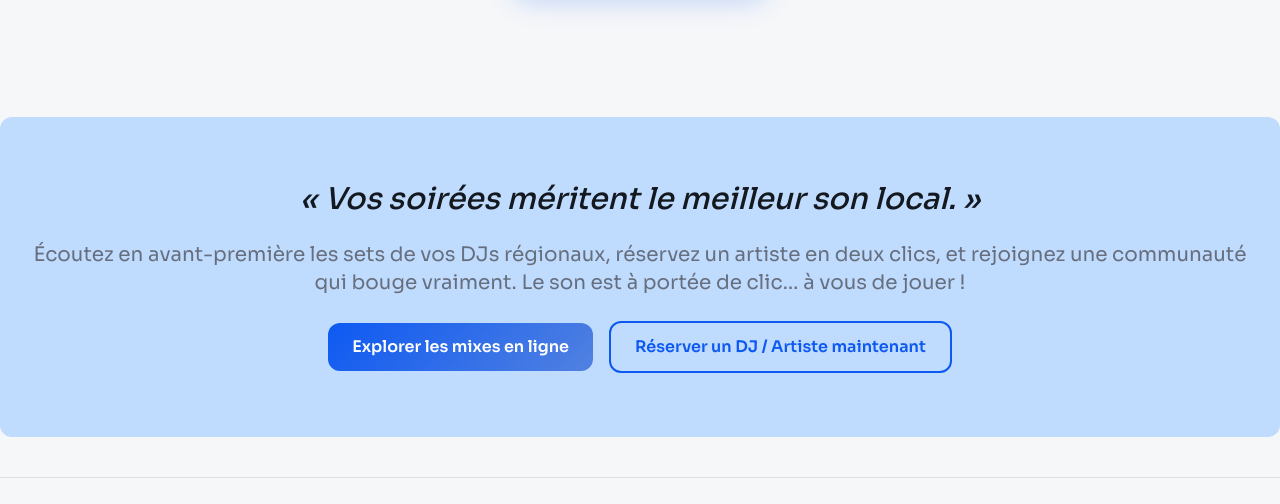
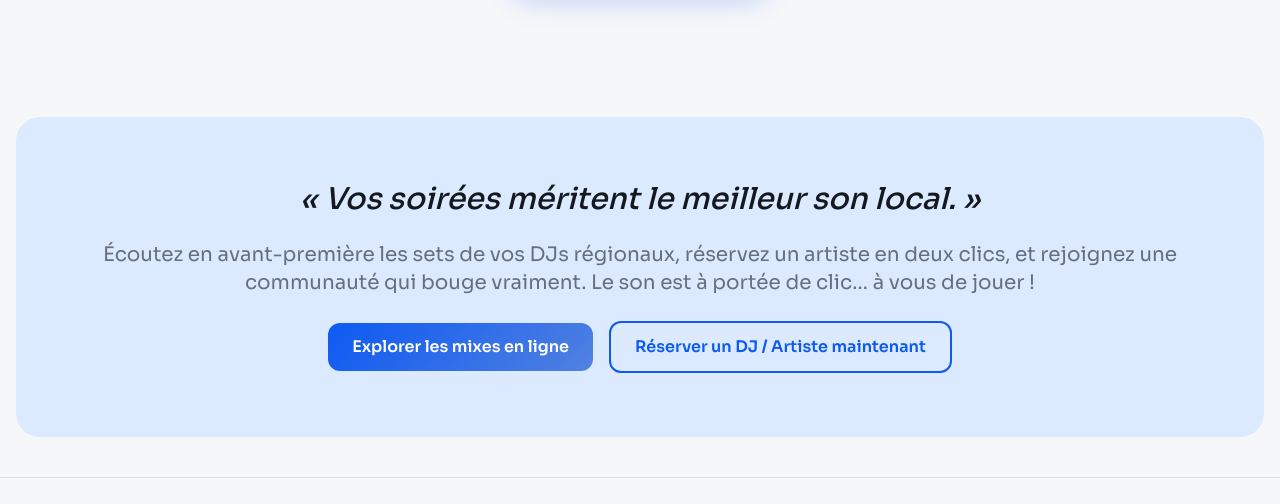
Before and after one commit to Hope211001/template_slay_radio, a plain HTML site: page index.html in a window 1280 px wide. Shown: the part 4431-4935 px from the top of the page. Drawn offline with nearby package versions, Linux system fonts and the light colour scheme; some packages are replaced by stand-ins of ours; a script that the page names is missing.

Commit message:
liste music

```diff
--- a/index.html
+++ b/index.html
@@ -1081,12 +1081,15 @@
 
                 <!-- ========== CITATION + TEXTE + CTA ========== -->
                 <section class="py-10 bg-background">
-                    <div class="container mx-auto px-4 bg-blue-200 rounded-xl text-center space-y-6 p-16">
-                        <blockquote class="text-2xl md:text-3xl font-medium text-foreground italic">
+                    <div class="container mx-auto px-4">
+                        <div class=" mx-auto text-center bg-blue-100 p-16 rounded-3xl">
+
+                            <blockquote class="text-2xl md:text-3xl font-medium text-foreground italic mb-6">
                                 « Vos soirées méritent le meilleur son local. »
                             </blockquote>
-                        <p class="text-lg md:text-xl text-muted-foreground leading-relaxed">
-                            Écoutez en avant-première les sets de vos DJs régionaux, réservez un artiste en deux clics,
+                            <p class="text-lg md:text-xl text-muted-foreground leading-relaxed mb-6">
+                                Écoutez en avant-première les sets de vos DJs régionaux, réservez un artiste en deux
+                                clics,
                                 et rejoignez
                                 une communauté qui bouge vraiment. Le son est à portée de clic… à vous de jouer !
                             </p>
@@ -1098,13 +1101,16 @@
                                     Explorer les mixes en ligne
                                 </a>
                                 <a href="./reservation.html"
-                                class="w-full sm:w-auto px-6 py-3 rounded-lg border-2 border-primary text-primary font-semibold hover:bg-primary hover:text-primary-foreground transition-colors text-center">
+                                    class="w-full sm:w-auto px-6 py-3 rounded-lg border-2 border-primary text-primary font-semibold hover:bg-primary hover:text-primary-foreground transition-colors text-center hover:scale-105 transition-transform">
                                     Réserver un DJ / Artiste maintenant
                                 </a>
                             </div>
                         </div>
+
+                    </div>
                 </section>
                 <!-- ========== FIN CITATION + TEXTE + CTA ========== -->
+
 
 
             </main>
```
Lines whose indentation alone changed are shown as unchanged.
